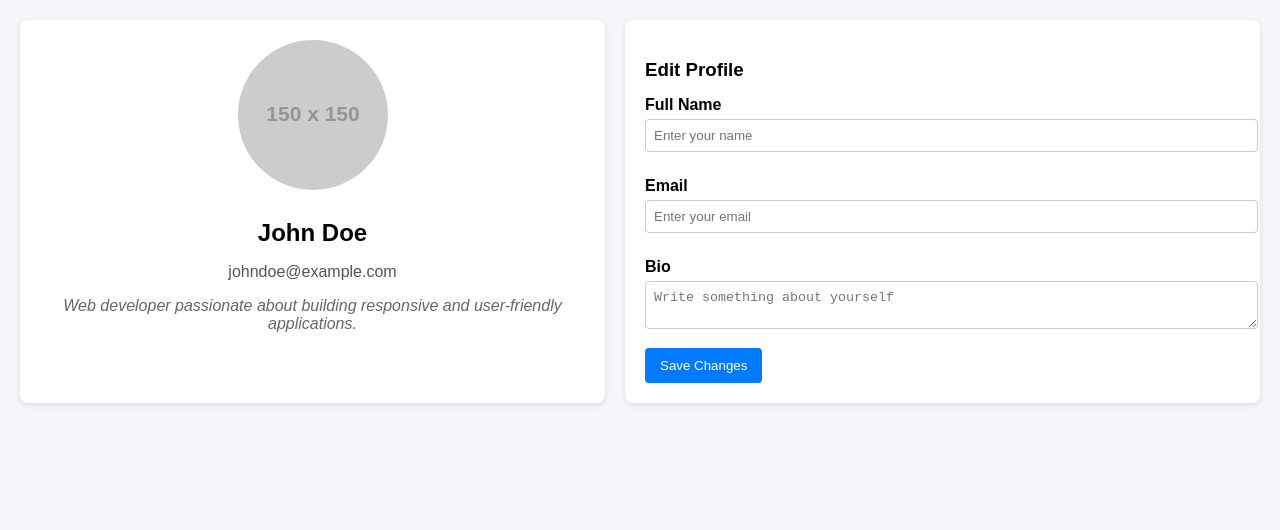
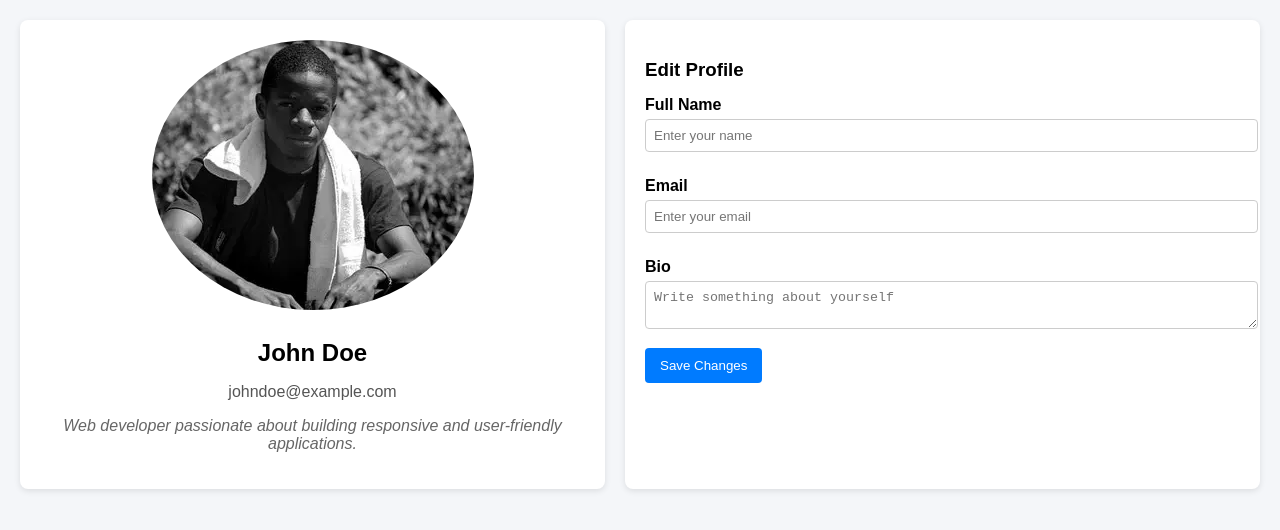
Before and after one commit to Wamala-Bright/wdd330, a website built with Vite: page profile.html in a window 1280 px wide. Built offline with nearby package versions, Linux system fonts and the light colour scheme; placeholder pictures from the web are drawn by us.

Commit message:
Update profile.html

```diff
--- a/profile.html
+++ b/profile.html
@@ -9,7 +9,7 @@
 <body>
   <div class="profile-container">
     <div class="profile-card">
-      <img src="https://via.placeholder.com/150" alt="User Avatar" class="avatar">
+      <img src="profile.webp" alt="User Avatar" class="avatar">
       <h2 class="username" id="displayName">John Doe</h2>
       <p class="email" id="displayEmail">johndoe@example.com</p>
       <p class="bio" id="displayBio">Web developer passionate about building responsive and user-friendly applications.</p>
```
